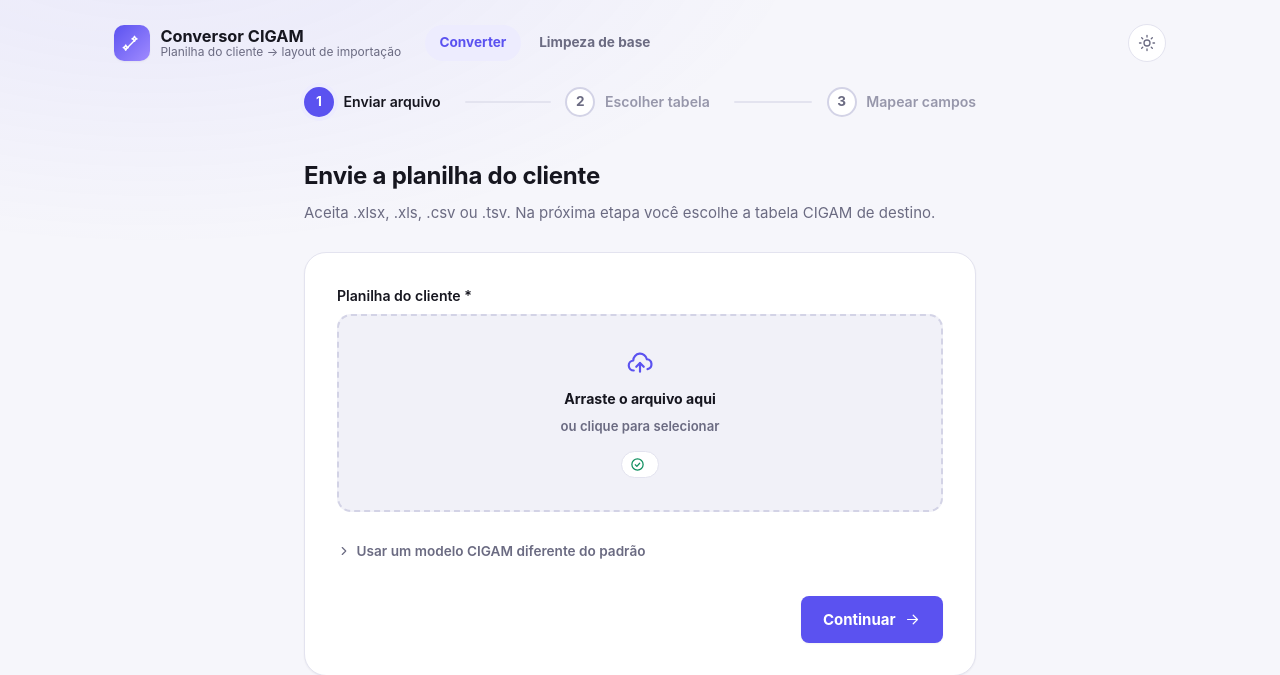
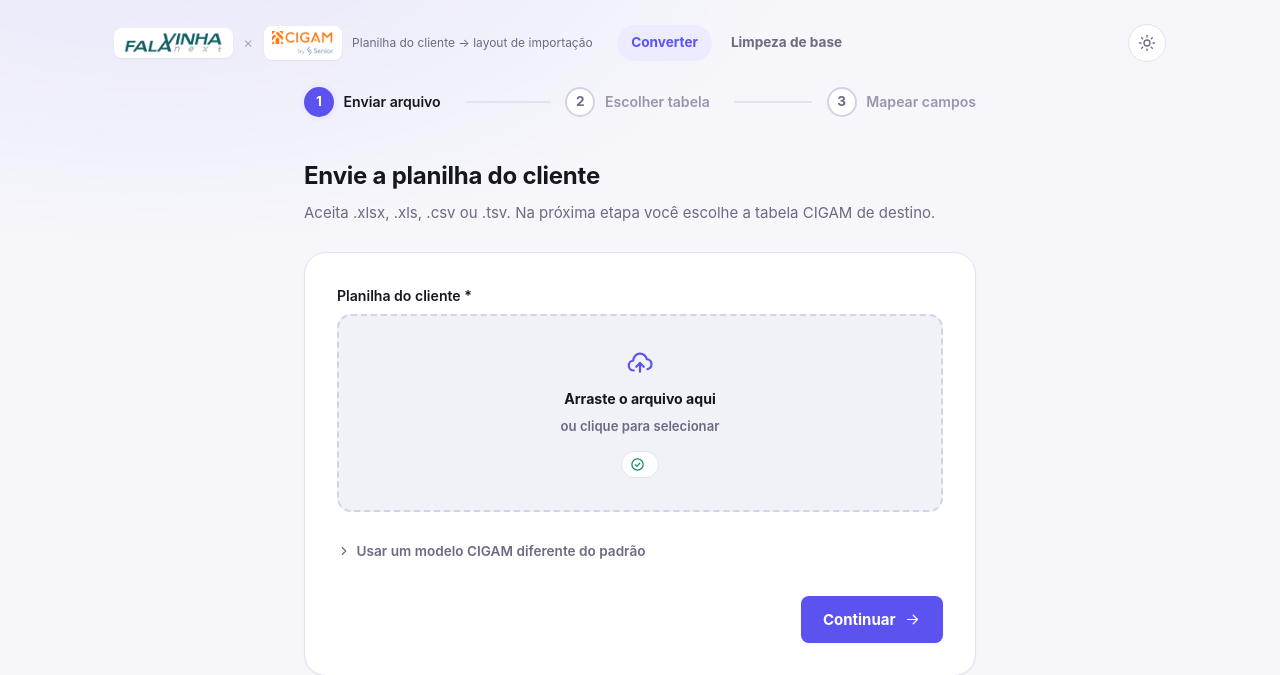
Before and after one commit to Soares820/Conversor_CIGAM, a Flask app: page / in a window 1280 px wide. Shown: the top 675 px of the page. Run offline with Flask 3, Linux system fonts and the light colour scheme.

Commit message:
Adiciona logos Falavinha Next e CIGAM by Senior no cabecalho
Substitui o icone generico da marca pelos dois logos reais, num chip
branco cada (garante contraste nos dois temas, claro e escuro).

```diff
--- a/web/static/style.css
+++ b/web/static/style.css
@@ -192,22 +192,20 @@ code {
   color: var(--text);
 }
 
-.brand-mark {
-  width: 36px;
-  height: 36px;
-  border-radius: 10px;
-  background: linear-gradient(135deg, var(--accent), #a08bff);
-  display: flex;
+.logo-chip {
+  display: inline-flex;
   align-items: center;
   justify-content: center;
-  color: #fff;
+  background: #ffffff;
+  border-radius: 8px;
+  padding: 0.3rem 0.55rem;
   box-shadow: var(--shadow-sm);
   flex-shrink: 0;
 }
-.brand-mark svg { width: 20px; height: 20px; }
+.logo-img { display: block; height: 20px; width: auto; }
+.logo-cigam { height: 24px; }
 
-.brand-text { display: flex; flex-direction: column; line-height: 1.15; }
-.brand-title { font-weight: 700; font-size: 1.02rem; }
+.brand-sep { color: var(--text-faint); font-weight: 300; }
 .brand-sub { font-size: 0.75rem; color: var(--text-muted); }
 
 .theme-toggle {
--- a/web/templates/base.html
+++ b/web/templates/base.html
@@ -35,11 +35,14 @@
     <div class="topbar">
       <div class="topbar-left">
         <a class="brand" href="{{ url_for('index') }}">
-          <span class="brand-mark">{{ icon("wand") }}</span>
-          <span class="brand-text">
-            <span class="brand-title">Conversor CIGAM</span>
-            <span class="brand-sub">Planilha do cliente &rarr; layout de importação</span>
+          <span class="logo-chip">
+            <img class="logo-img logo-falavinha" src="{{ url_for('static', filename='img/falavinha-next.webp') }}" alt="Falavinha Next">
           </span>
+          <span class="brand-sep">&times;</span>
+          <span class="logo-chip">
+            <img class="logo-img logo-cigam" src="{{ url_for('static', filename='img/cigam-by-senior.png') }}" alt="CIGAM by Senior">
+          </span>
+          <span class="brand-sub">Planilha do cliente &rarr; layout de importação</span>
         </a>
         <nav class="topnav">
           <a class="topnav-link {{ 'active' if request.endpoint in ('index', 'enviar', 'escolher_aba', 'definir_aba', 'mapear', 'converter', 'download') else '' }}" href="{{ url_for('index') }}">Converter</a>
```
Also changed, not shown: web/static/img/cigam-by-senior.png (added), web/static/img/falavinha-next.webp (added).
